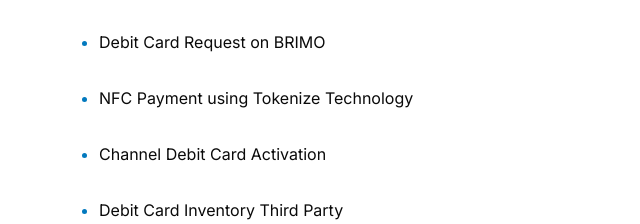
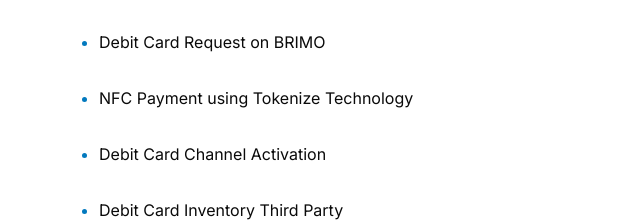
Before and after one commit to fa-mi/magic-portfolio-for-next-js, a Next.js app: page /about in a window 1280 px wide. Shown: the part 1320-1544 px from the top of the page, without its empty margins (453-1093 px from the left). Built offline with nearby package versions, Linux system fonts and the light colour scheme.

Commit message:
rename
renaming channel activation

```diff
--- a/src/app/resources/content-blog.js
+++ b/src/app/resources/content-blog.js
@@ -89,7 +89,7 @@ const about = {
                     <>Data Stream Kafka</>,
                     <>Debit Card Request on BRIMO</>,
                     <>NFC Payment using Tokenize Technology</>,
-                    <>Channel Debit Card Activation</>,
+                    <>Debit Card Channel Activation</>,
                     <>Debit Card Inventory Third Party</>,
                     <>Debit Card Dynamic Currency Matching</>,
                     <>Card Management System</>,
--- a/src/app/resources/content-minimal.js
+++ b/src/app/resources/content-minimal.js
@@ -89,7 +89,7 @@ const about = {
                     <>Data Stream Kafka</>,
                     <>Debit Card Request on BRIMO</>,
                     <>NFC Payment using Tokenize Technology</>,
-                    <>Channel Debit Card Activation</>,
+                    <>Debit Card Channel Activation</>,
                     <>Debit Card Inventory Third Party</>,
                     <>Debit Card Dynamic Currency Matching</>,
                     <>Card Management System</>,
--- a/src/app/resources/content.js
+++ b/src/app/resources/content.js
@@ -89,7 +89,7 @@ const about = {
                     <>Data Stream Kafka</>,
                     <>Debit Card Request on BRIMO</>,
                     <>NFC Payment using Tokenize Technology</>,
-                    <>Channel Debit Card Activation</>,
+                    <>Debit Card Channel Activation</>,
                     <>Debit Card Inventory Third Party</>,
                     <>Debit Card Dynamic Currency Matching</>,
                     <>Card Management System</>,
```
